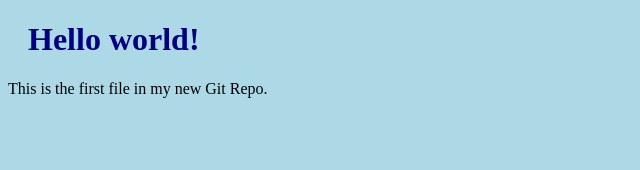
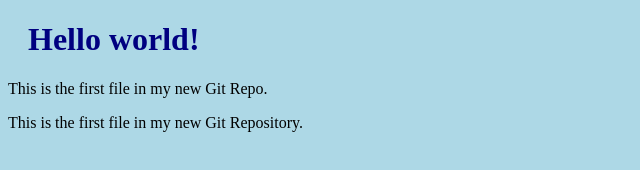
Before and after one commit to its-rahulsingh/hello1, a plain HTML site: page index.html in a window 1280 px wide. Shown: the whole page, without its empty margins (0-640 px from the left). Drawn offline with Linux system fonts and the light colour scheme.

Commit message:
checking....

```diff
--- a/index.html
+++ b/index.html
@@ -8,6 +8,7 @@
 
 <h1>Hello world!</h1>
 <p>This is the first file in my new Git Repo.</p>
+<p>This is the first file in my new Git Repository.</p>
 
 </body>
 </html>
```
